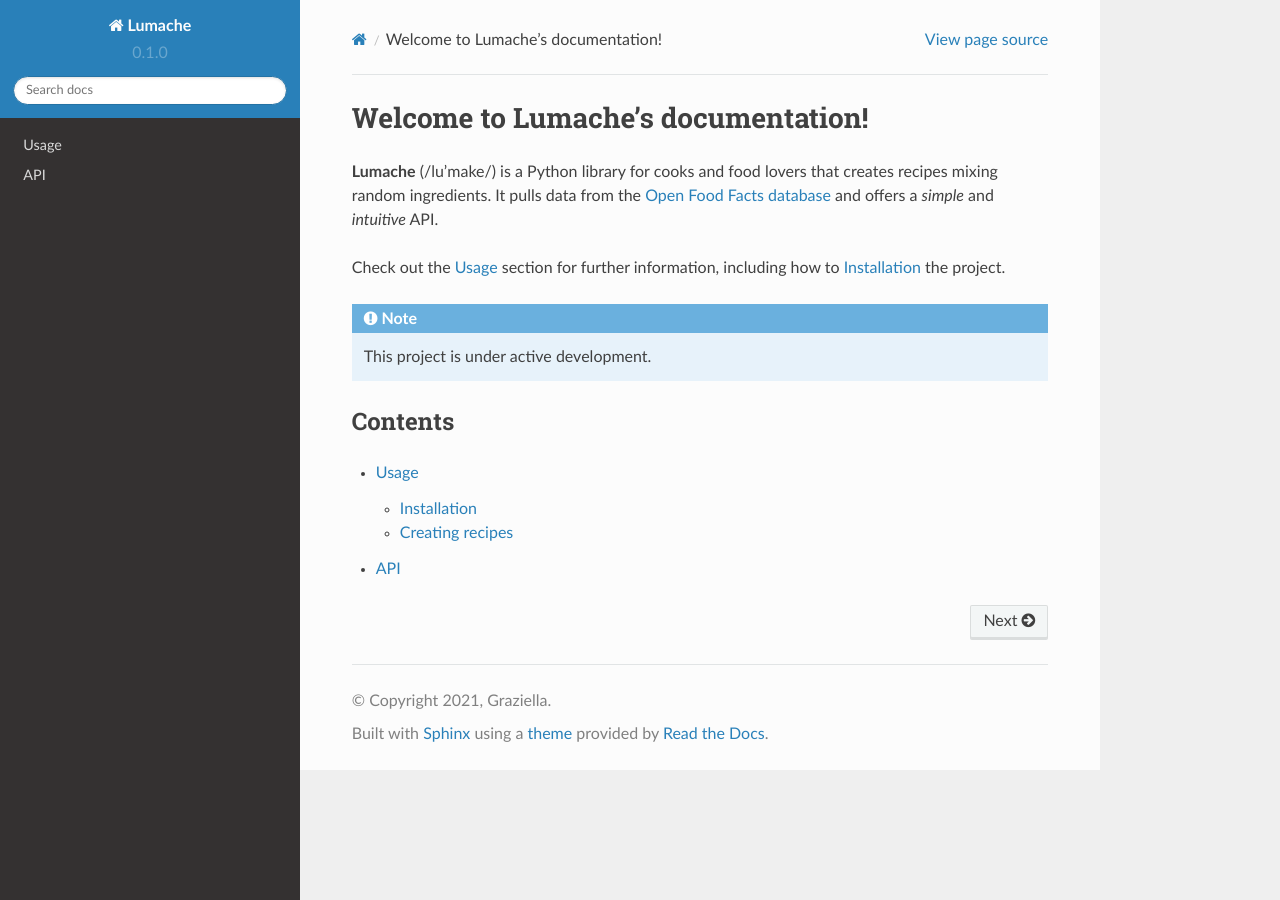
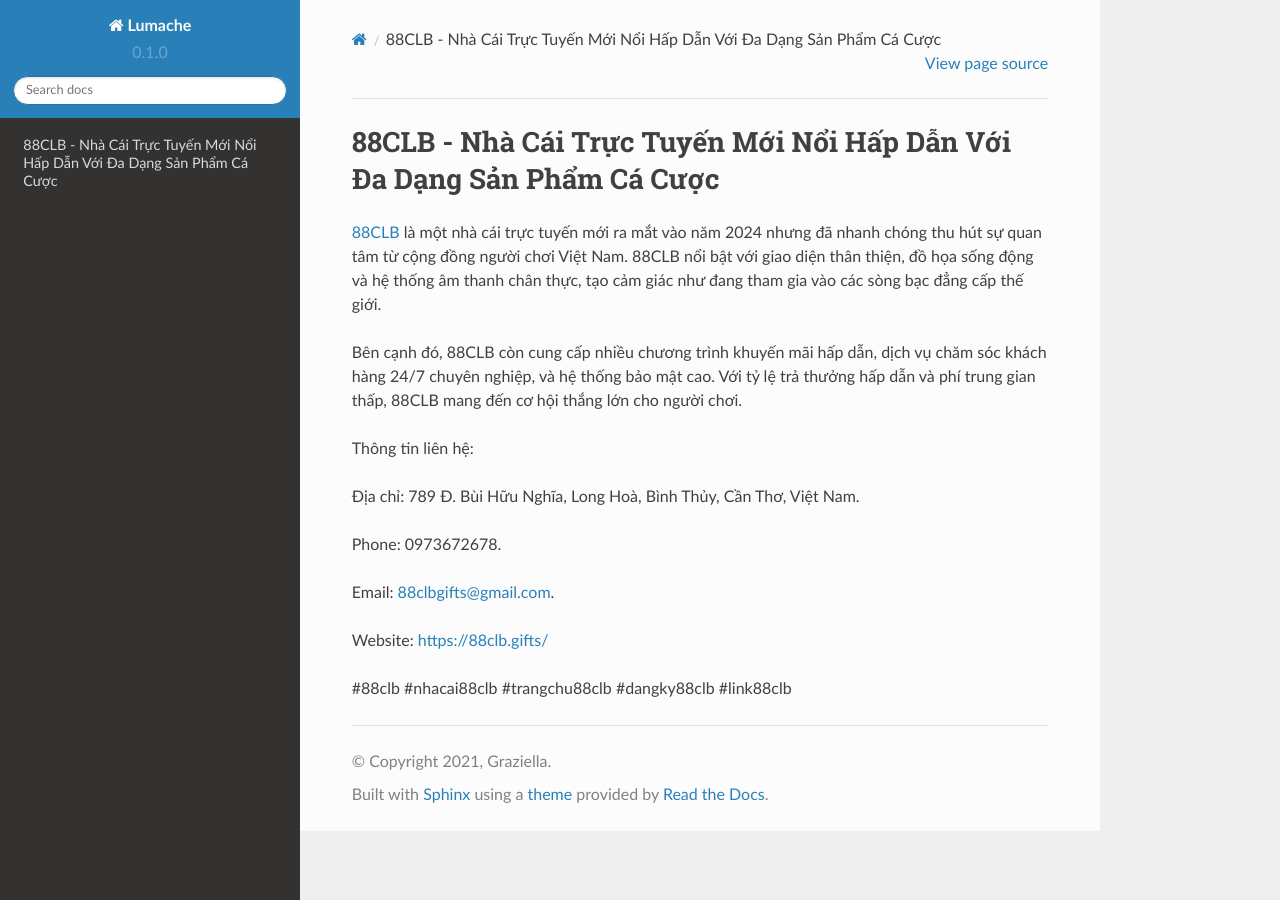
Before and after one commit to luongchanvien962/88clbgifts, a Sphinx documentation site: the page built from docs/source/index.rst, in a window 1280 px wide. Built offline with Sphinx 7.4.7 and the Read the Docs theme 2.0.0, drawn with Linux system fonts in a browser that asks for light colours.

Commit message:
Update index.rst

```diff
--- a/docs/source/index.rst
+++ b/docs/source/index.rst
@@ -1,22 +1,18 @@
-Welcome to Lumache's documentation!
+88CLB - Nhà Cái Trực Tuyến Mới Nổi Hấp Dẫn Với Đa Dạng Sản Phẩm Cá Cược
 ===================================
 
-**Lumache** (/lu'make/) is a Python library for cooks and food lovers
-that creates recipes mixing random ingredients.
-It pulls data from the `Open Food Facts database <https://world.openfoodfacts.org/>`_
-and offers a *simple* and *intuitive* API.
+`88CLB <https://88clb.gifts/>`_ là một nhà cái trực tuyến mới ra mắt vào năm 2024 nhưng đã nhanh chóng thu hút sự quan tâm từ cộng đồng người chơi Việt Nam. 88CLB nổi bật với giao diện thân thiện, đồ họa sống động và hệ thống âm thanh chân thực, tạo cảm giác như đang tham gia vào các sòng bạc đẳng cấp thế giới.
 
-Check out the :doc:`usage` section for further information, including
-how to :ref:`installation` the project.
+Bên cạnh đó, 88CLB còn cung cấp nhiều chương trình khuyến mãi hấp dẫn, dịch vụ chăm sóc khách hàng 24/7 chuyên nghiệp, và hệ thống bảo mật cao. Với tỷ lệ trả thưởng hấp dẫn và phí trung gian thấp, 88CLB mang đến cơ hội thắng lớn cho người chơi.
 
-.. note::
+Thông tin liên hệ:
 
-   This project is under active development.
+Địa chỉ: 789 Đ. Bùi Hữu Nghĩa, Long Hoà, Bình Thủy, Cần Thơ, Việt Nam.
 
-Contents
---------
+Phone: 0973672678.
 
-.. toctree::
+Email: 88clbgifts@gmail.com.
 
-   usage
-   api
+Website: https://88clb.gifts/
+
+#88clb #nhacai88clb #trangchu88clb #dangky88clb #link88clb
```
